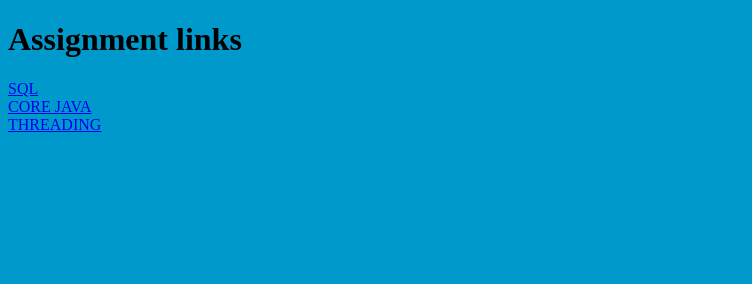
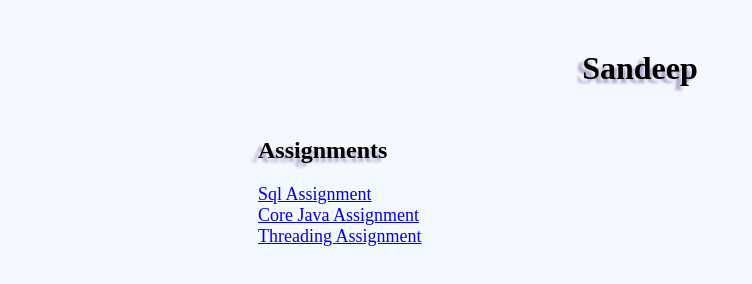
Before and after one commit to Sandeep-Banuka/Sandeep-Banuka.github.io, a plain HTML site: page index.html in a window 1280 px wide. Shown: the whole page, without its empty margins (0-752 px from the left). Drawn offline with Linux system fonts and the light colour scheme.

Commit message:
index
index

```diff
--- a/index.html
+++ b/index.html
@@ -1,16 +1,12 @@
-<!DOCTYPE html>
 <html>
 <head>
-	<title>Links for Projects</title>
+<title>Sandeep Kumar</title>
 </head>
-<body bgcolor="0099CC">
-<h1>Assignment links</h1>
-
-	<a href=" https://github.com/Sandeep-Banuka/sql.github.io" width=20>SQL</a><br/>
-	<a href=" https://github.com/Sandeep-Banuka/Corejava.github.io">CORE JAVA</a><br/>
-	<a href="https://github.com/Sandeep-Banuka/threading.github.io">THREADING</a><br/>
-
-
-
-</body>
+<body style="background-color:#f4f8ff">
+<h1 style="margin-top:50px;text-align:center;text-shadow:-6px 4px 3px rgba(175,165,202,1);">Sandeep</h1>
+<h1></h1>
+<h2 style="margin-top:50px;margin-left:250px;text-shadow:-6px 4px 3px rgba(175,165,202,1);">Assignments</h2>
+<font size=4><a href="https://github.com/Sandeep-Banuka/sql.github.io" style="margin-left:250px;margin-right:250px">Sql Assignment</a></font><br>
+<font size=4><a href="https://github.com/Sandeep-Banuka/Corejava.github.io" style="margin-left:250px;margin-right:250px">Core Java Assignment</a></font><br>
+<font size=4><a href="https://github.com/Sandeep-Banuka/threading.github.io" style="margin-left:250px;margin-right:250px">Threading Assignment</a></font><br>
 </html>
```
